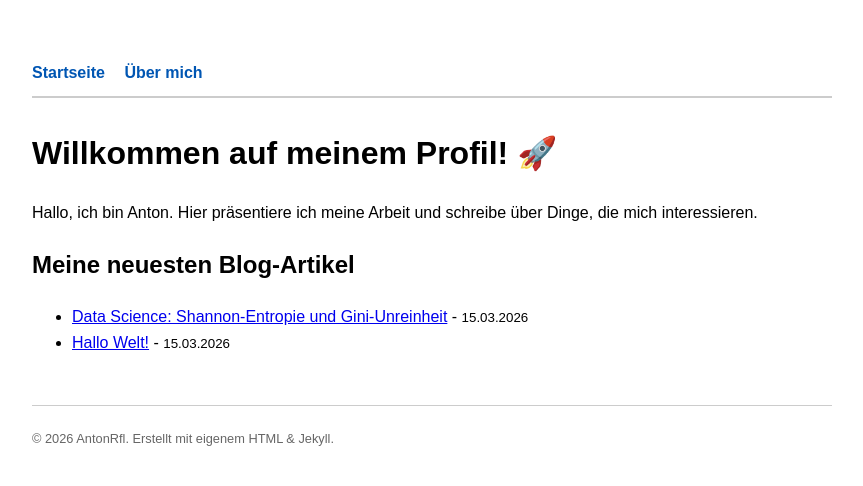
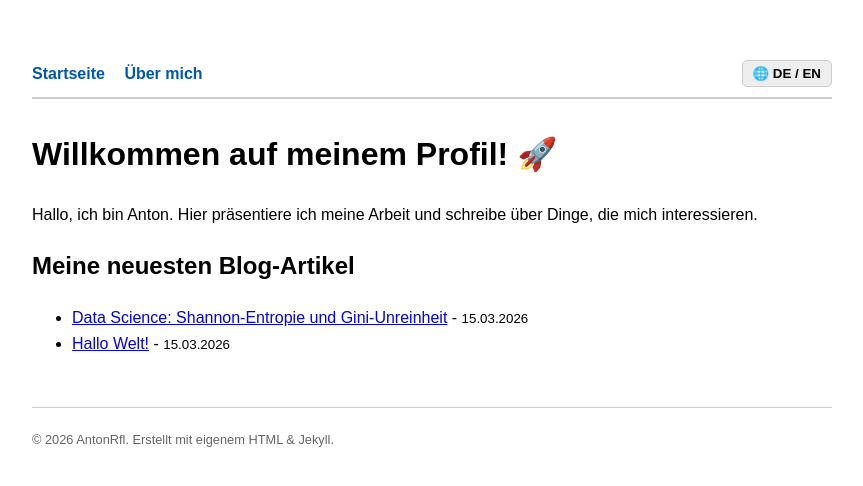
Before and after one commit to AntonRfl/AntonRfl.github.io, a Jekyll site: the page built from index.html, in a window 1280 px wide. Shown: the top 486 px of the page, without its empty margins (208-1071 px from the left). Built offline with Jekyll 4.4.1, drawn with Linux system fonts in a browser that asks for light colours.

Commit message:
Implement language toggle and improve nav structure
Add language toggle functionality and update navigation layout.

```diff
--- a/_layouts/default.html
+++ b/_layouts/default.html
@@ -6,27 +6,35 @@
     <title>{{ page.title }}</title>
     <style>
         body { font-family: sans-serif; max-width: 800px; margin: 40px auto; padding: 20px; line-height: 1.6; }
-        nav { border-bottom: 2px solid #ccc; padding-bottom: 10px; margin-bottom: 30px; }
-        nav a { margin-right: 15px; color: #0056b3; text-decoration: none; font-weight: bold; }
+        nav { border-bottom: 2px solid #ccc; padding-bottom: 10px; margin-bottom: 30px; display: flex; justify-content: space-between; align-items: center; }
+        .nav-links a { margin-right: 15px; color: #0056b3; text-decoration: none; font-weight: bold; }
         .site-footer { margin-top: 50px; font-size: 0.8em; color: #666; border-top: 1px solid #ccc; padding-top: 10px; }
+
+        /* Sprach-Schalter Button Design */
+        #lang-toggle { cursor: pointer; padding: 5px 10px; background: #eee; border: 1px solid #ccc; border-radius: 5px; font-weight: bold;}
+
+        /* Standardmäßig Englisch verstecken */
+        .lang-en { display: none; }
+        /* Wenn der Body die Klasse 'show-en' hat, Deutsch verstecken und Englisch zeigen */
+        body.show-en .lang-de { display: none; }
+        body.show-en .lang-en { display: block; }
     </style>
-<script>
+
+    <script>
       MathJax = {
-        tex: {
-          inlineMath: [['$', '$'], ['\\(', '\\)']],
-          displayMath: [['$$', '$$'], ['\\[', '\\]']]
-        }
+        tex: { inlineMath: [['$', '$'], ['\\(', '\\)']], displayMath: [['$$', '$$'], ['\\[', '\\]']] }
       };
     </script>
-    <script id="MathJax-script" async
-      src="https://cdn.jsdelivr.net/npm/mathjax@3/es5/tex-chtml.js">
-    </script>
+    <script id="MathJax-script" async src="https://cdn.jsdelivr.net/npm/mathjax@3/es5/tex-chtml.js"></script>
 </head>
 <body>
 
     <nav>
-        <a href="/">Startseite</a>
-        <a href="#">Über mich</a>
+        <div class="nav-links">
+            <a href="/">Startseite</a>
+            <a href="#">Über mich</a>
+        </div>
+        <button id="lang-toggle" onclick="toggleLanguage()">🌐 DE / EN</button>
     </nav>
 
     <main>
@@ -37,5 +45,22 @@
         <p>&copy; 2026 AntonRfl. Erstellt mit eigenem HTML & Jekyll.</p>
     </footer>
 
+    <script>
+        function toggleLanguage() {
+            // Body-Klasse umschalten
+            document.body.classList.toggle('show-en');
+            // Die Wahl des Nutzers im Browser speichern, damit sie beim nächsten Klick erhalten bleibt
+            if (document.body.classList.contains('show-en')) {
+                localStorage.setItem('preferredLang', 'en');
+            } else {
+                localStorage.setItem('preferredLang', 'de');
+            }
+        }
+
+        // Beim Laden der Seite prüfen, ob der Nutzer vorher schon EN gewählt hat
+        if (localStorage.getItem('preferredLang') === 'en') {
+            document.body.classList.add('show-en');
+        }
+    </script>
 </body>
 </html>
```
